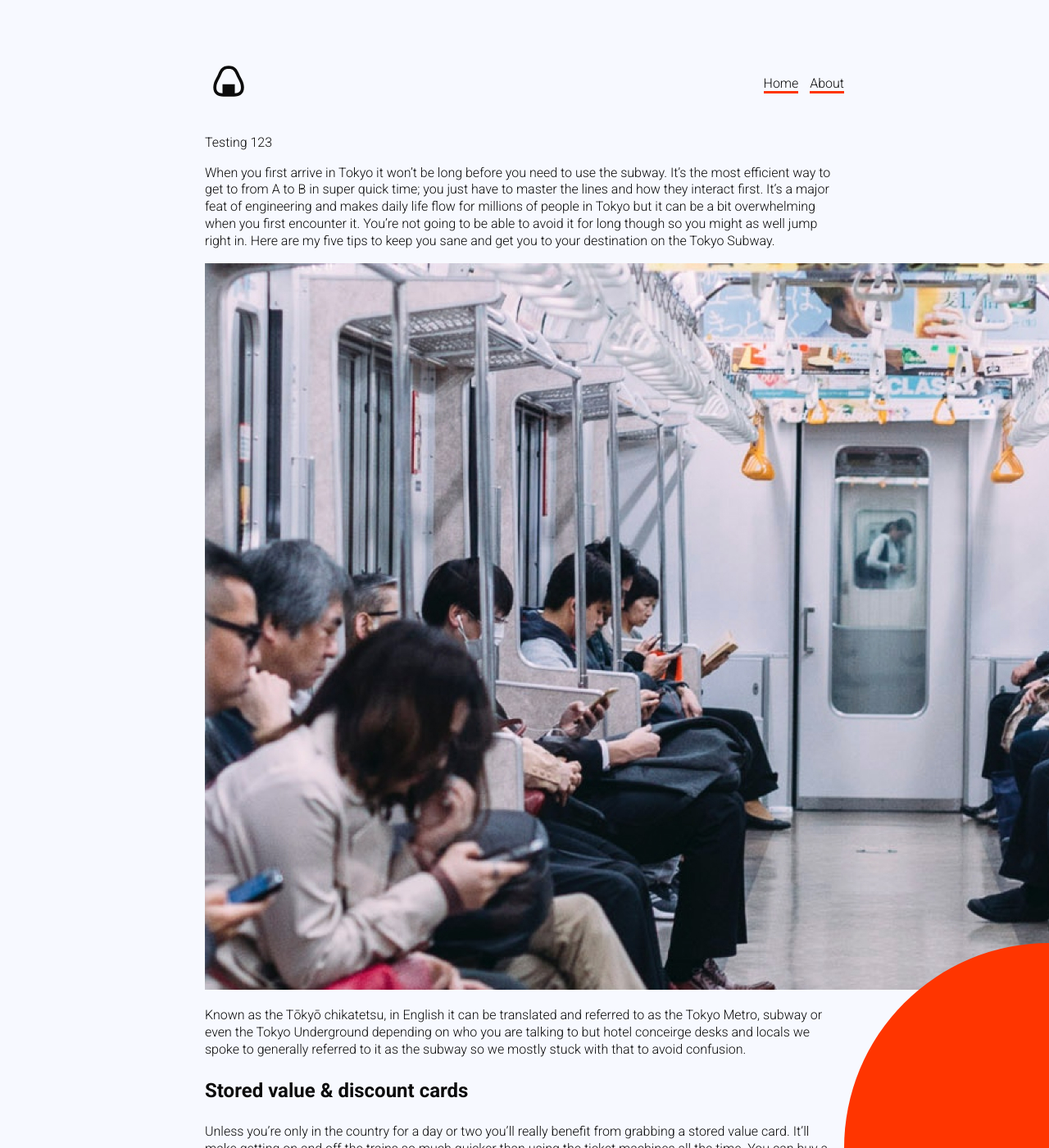
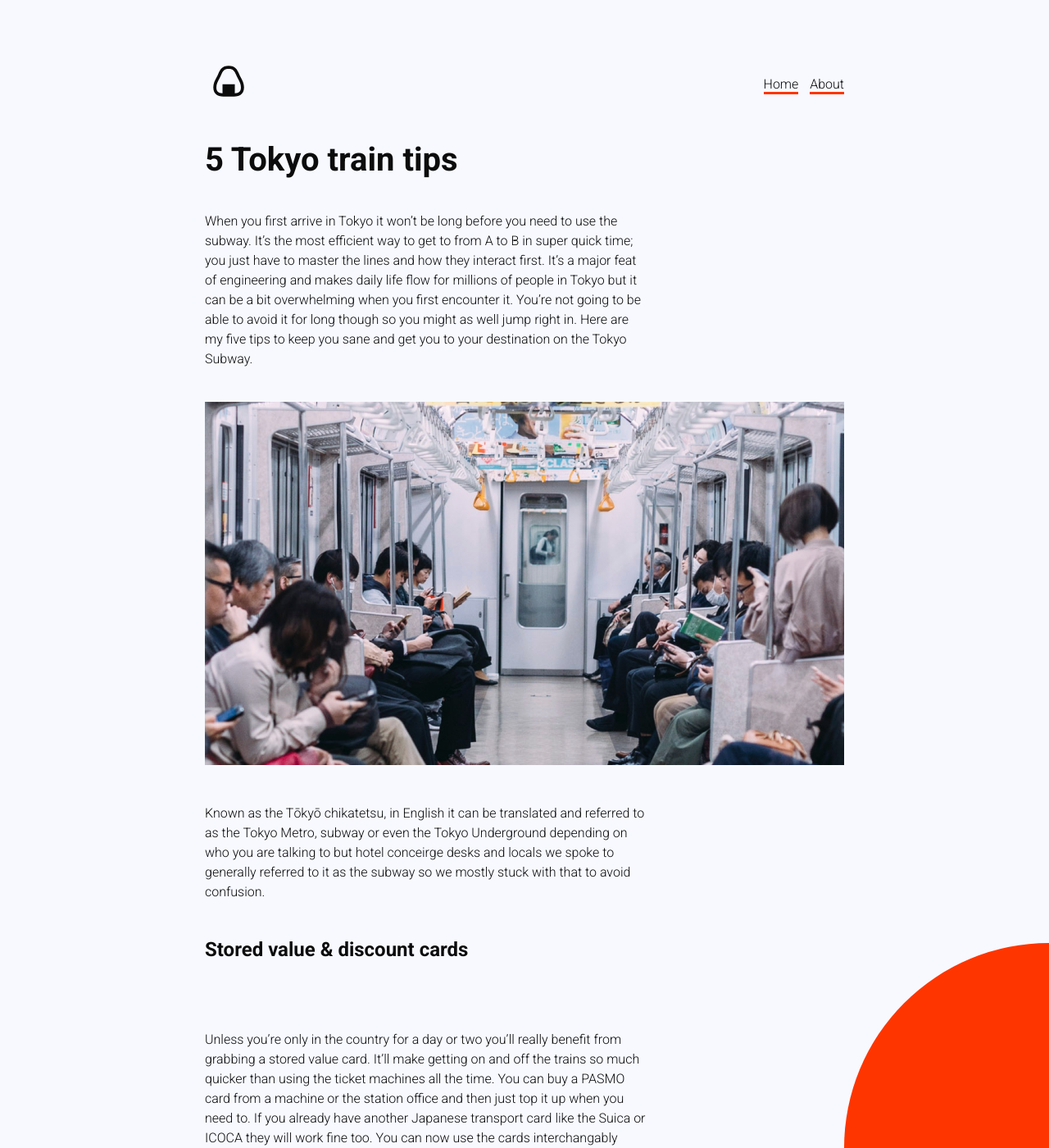
Before and after one commit to earnest-dev/anightinjapan, a Jekyll site: the page built from _posts/2019-01-03-blog3.md, in a window 1280 px wide and 1400 px high. Shown: the whole window at 82% size. Built offline with Jekyll 4.4.1, drawn with Linux system fonts in a browser that asks for light colours.

Commit message:
layout changes

```diff
--- a/_layouts/default.html
+++ b/_layouts/default.html
@@ -1,6 +1,7 @@
 <!DOCTYPE html>
 <html>
     <head>
+        <meta charset="utf-8">
         <title>{{page.title}} || {{site.title}}</title>
         <meta name="viewport" content="width=device-width, initial-scale=1">
         <link rel="stylesheet" href="/assets/css/app.css">
--- a/_layouts/post.html
+++ b/_layouts/post.html
@@ -1,7 +1,8 @@
 ---
 layout: default
 ---
+<h2>{{ page.title}}</h2>
 
-Testing 123
-
-{{content}}
+<div class="post">
+    {{content}}
+</div>
--- a/assets/css/app.scss
+++ b/assets/css/app.scss
@@ -13,7 +13,7 @@ body {
     color: $black;
     font-family: $typography, Arial;
     font-weight: 300;
-    line-height: 1.3;
+    line-height: 1.5;
     max-width: 780px;
     margin: 80px auto 0;
 }
@@ -77,3 +77,16 @@ div.circle {
     background-color: $red;
     border-radius: 50%;
 }
+
+div.post {
+    h3 {
+        margin-bottom: 80px;
+    }
+    p {
+        width: 540px;
+        margin-bottom: 40px;
+    }
+    img {
+        width: 780px;
+    }
+}
```
